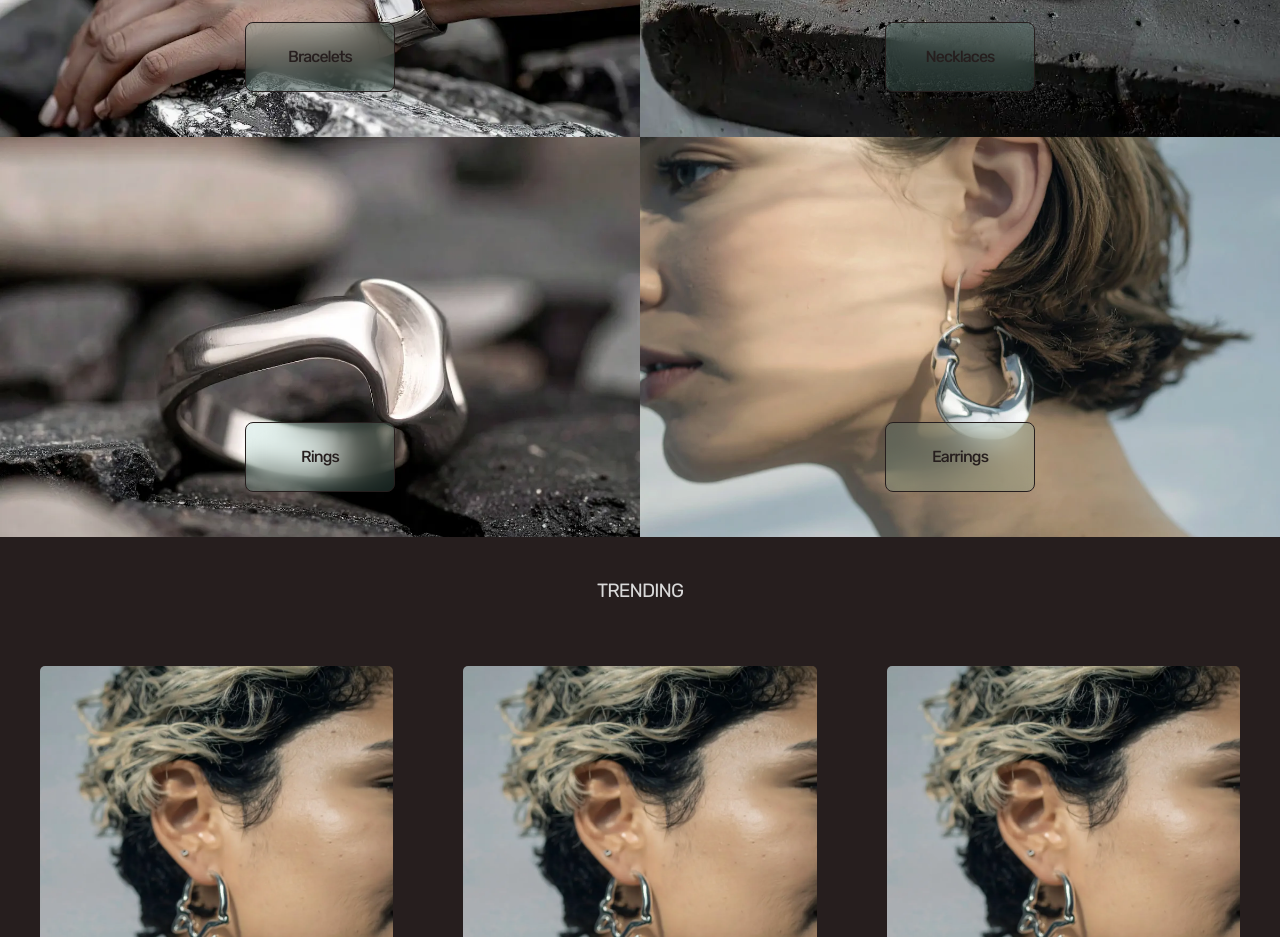
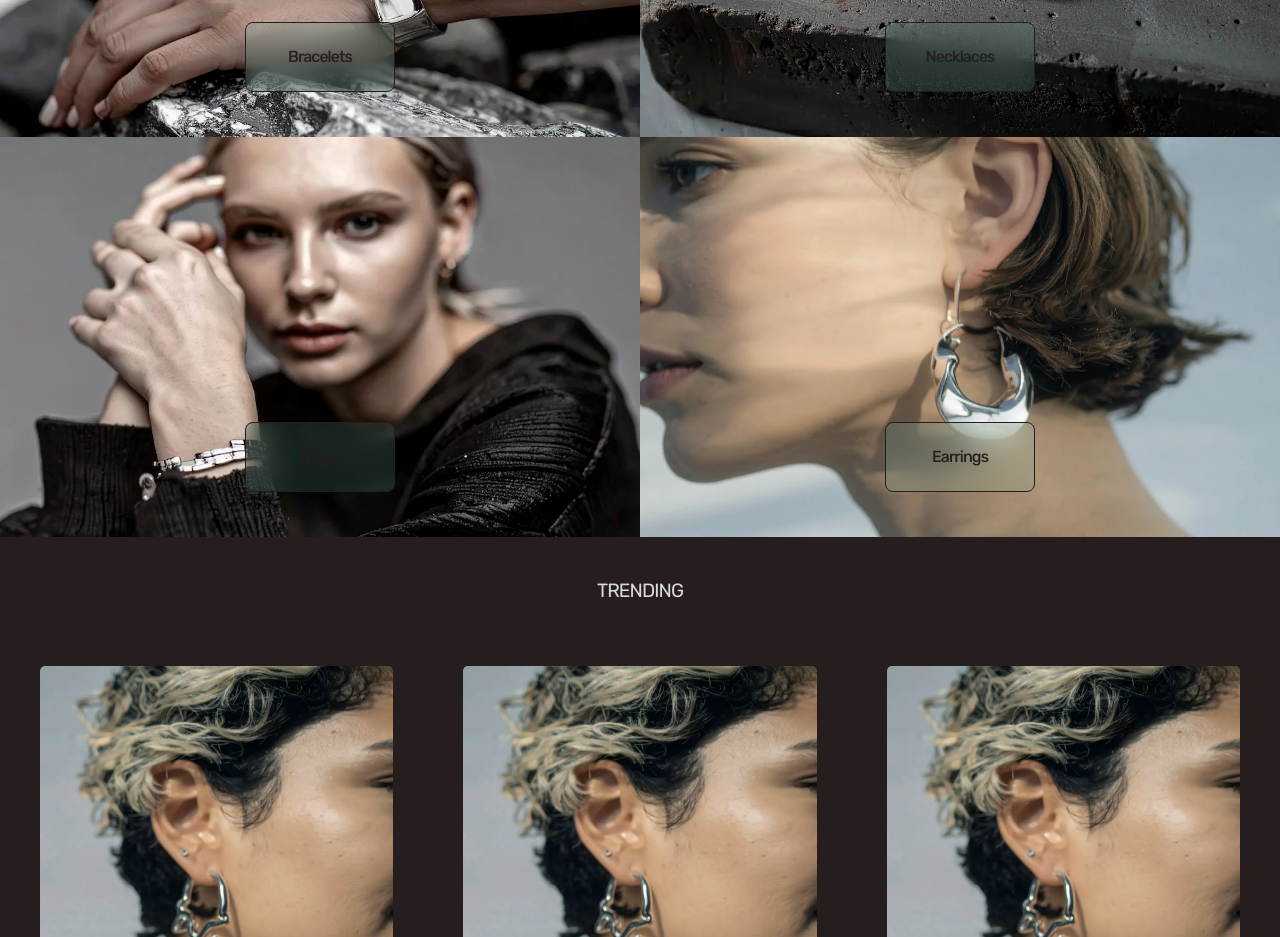
Before and after one commit to jubo0003/emnesite_juus, a plain HTML site: page index.html in a window 1280 px wide. Shown: the part 1600-2537 px from the top of the page. Drawn offline with Linux system fonts and the light colour scheme; a web font is replaced by a local one.

Commit message:
billeder igen

```diff
--- a/index.html
+++ b/index.html
@@ -190,7 +190,7 @@
 
       <div class="category">
         <img
-          src="content/Firefly_et produktbillede af sølvring i organiske former, uden sten, der ligger på grus 415006.webp"
+          src="content/Firefly_A blonde woman wearing a chunky minimalistic and edgy silver bangle no gemstones, she 563492.webp"
           alt="dummy-image"
         />
         <a class="cta cta2" href="">Rings</a>
```
